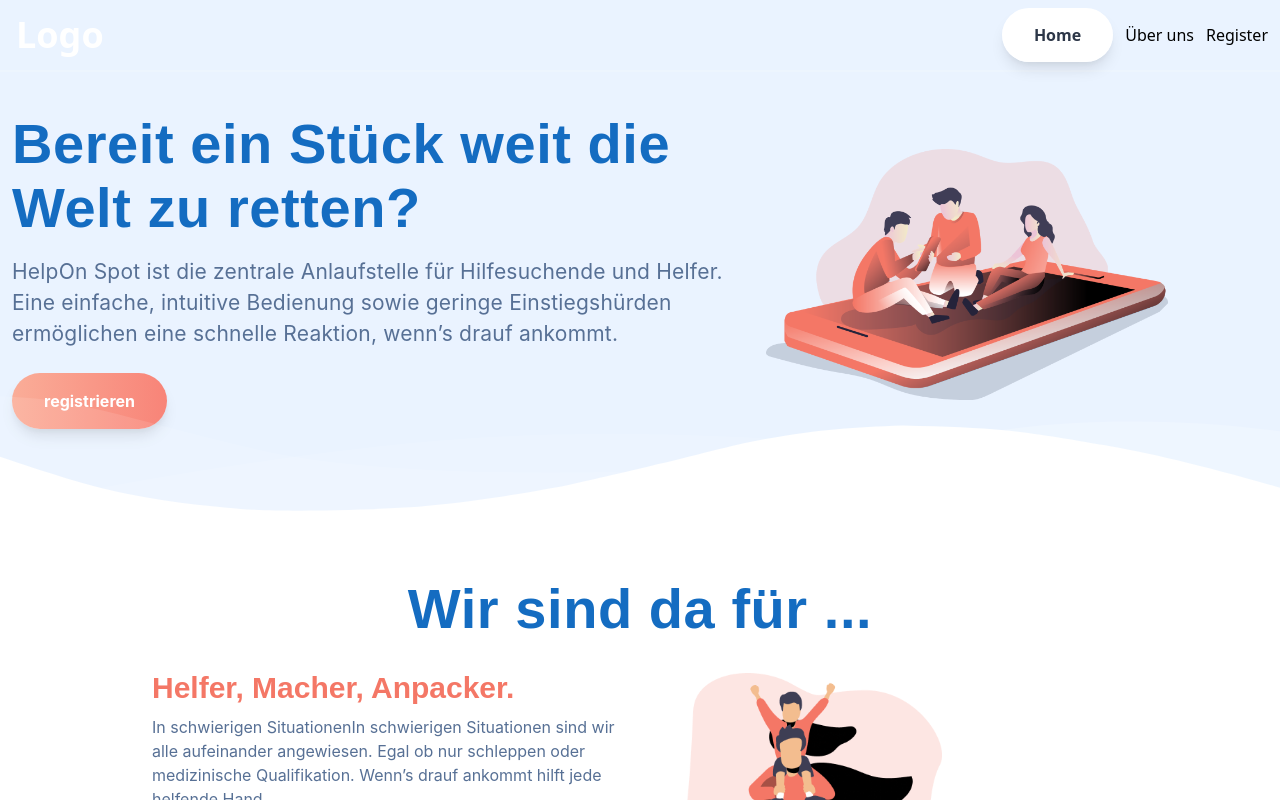
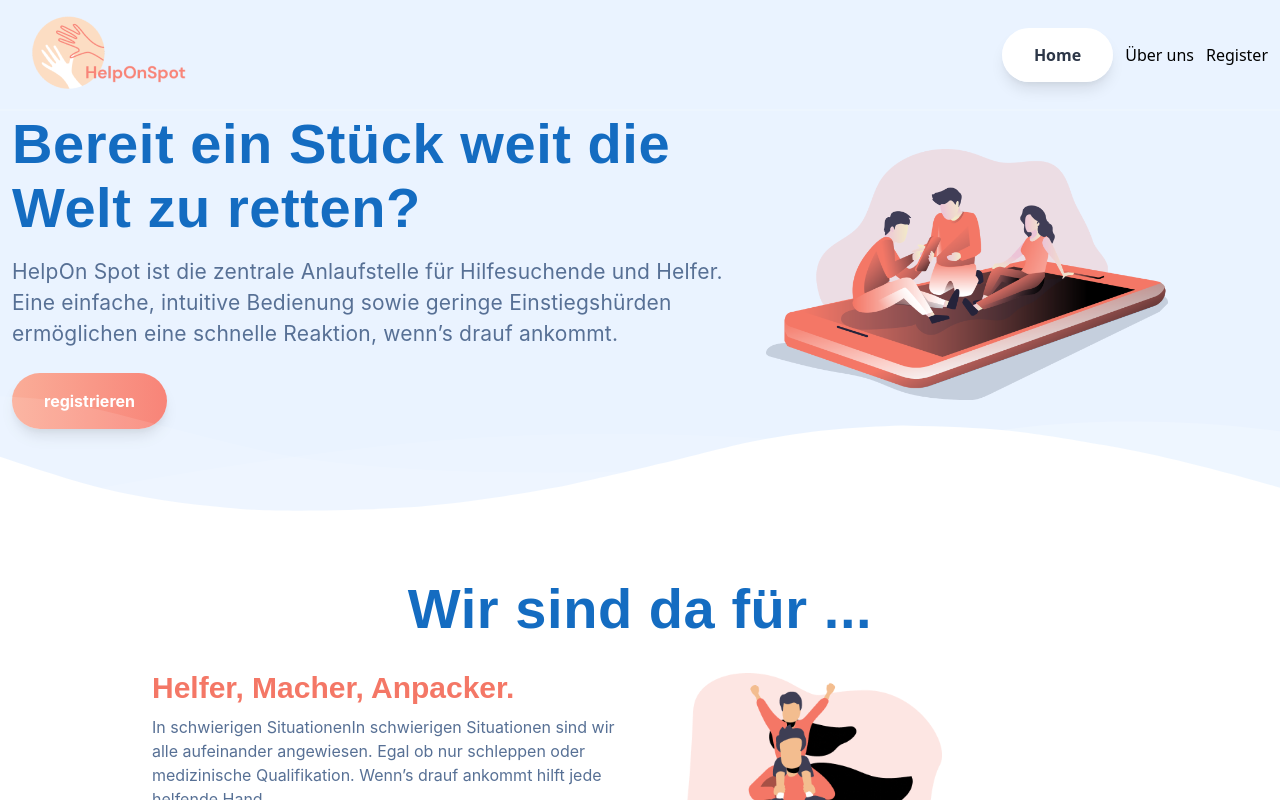
Before and after one commit to Helfer-Portal/helponspot-client, a React (Create React App) app: page / in a window 1280 px wide. Shown: the top 800 px of the page. Built offline with nearby package versions, Linux system fonts and the light colour scheme.

Commit message:
add logo

```diff
--- a/src/features/menu/index.js
+++ b/src/features/menu/index.js
@@ -1,5 +1,6 @@
 import React from "react";
 import MenuLink from "./components/MenuLink";
+
 
 
 /**
@@ -14,7 +15,8 @@ export default function Menu() {
                 class="toggleColour text-white no-underline hover:no-underline font-bold text-4xl"
                 href="#"
               >
-                Logo
+                  <img src={require("../../assets/komb_bildwortmarke_1.png")}/>
+
               </a>
             </div>
 
```
